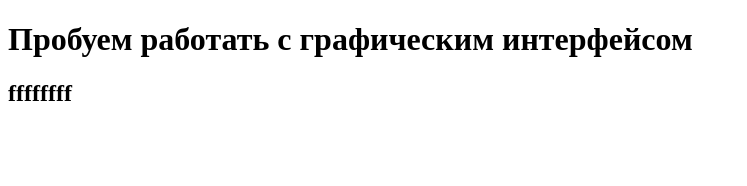
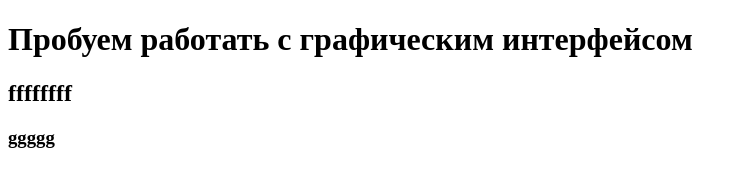
Before and after one commit to Andrei154992/test_ui, a plain HTML site: page index.html in a window 1280 px wide. Shown: the whole page, without its empty margins (0-747 px from the left). Drawn offline with Linux system fonts and the light colour scheme.

Commit message:
third commit

```diff
--- a/index.html
+++ b/index.html
@@ -8,5 +8,6 @@
 <body>
     <h1>Пробуем работать с графическим интерфейсом</h1>
     <h2>ffffffff</h2>
+    <h3>ggggg</h3>
 </body>
 </html>
```
